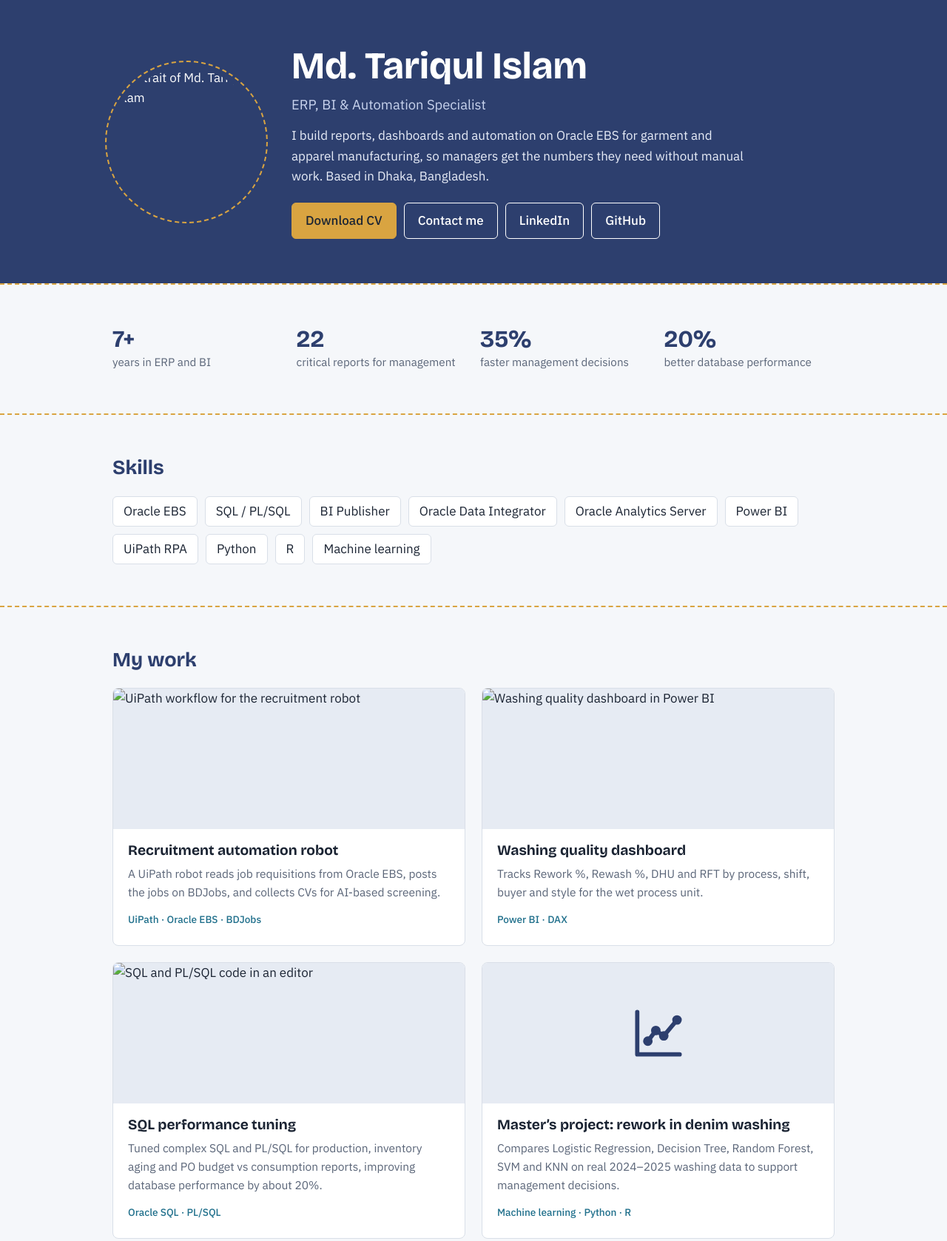
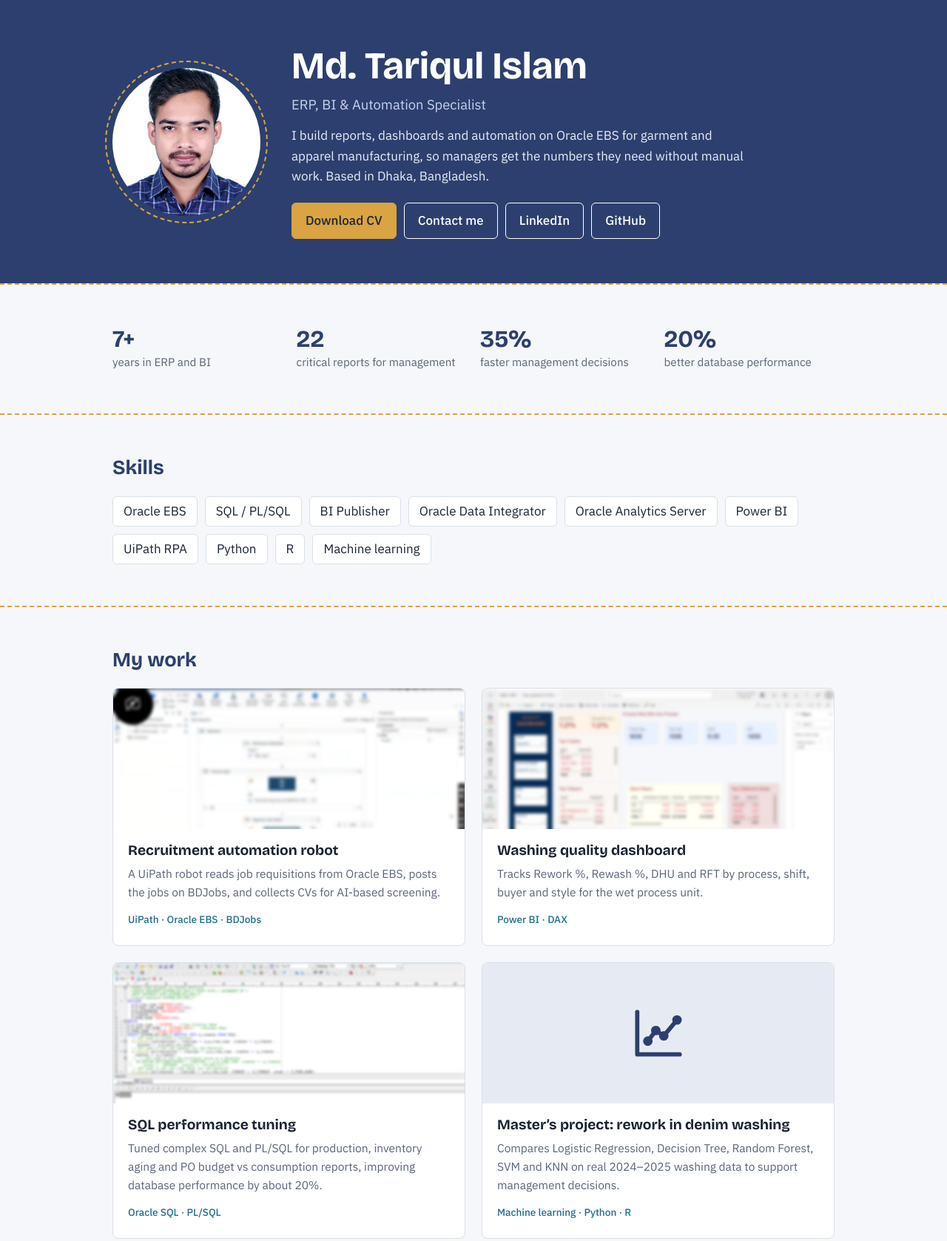
Before and after one commit to tariqulislam-dev/tariqulislam-dev.github.io, a plain HTML site: page index.html in a window 1280 px wide. Shown: the top 1678 px of the page at 74% size. Drawn offline with nearby package versions, Linux system fonts and the light colour scheme.

Commit message:
Add files via upload

```diff
--- a/index.html
+++ b/index.html
@@ -65,13 +65,13 @@ footer{padding:26px 0;color:var(--muted);font-size:.9rem;border-top:2px dashed v
 <body>
 <header class="hero">
 <div class="wrap">
-<img class="photo" src="assets/tariqul.jpg" alt="Portrait of Md. Tariqul Islam">
+<img class="photo" src="tariqul.jpg" alt="Portrait of Md. Tariqul Islam">
 <div>
 <h1>Md. Tariqul Islam</h1>
 <div class="role">ERP, BI &amp; Automation Specialist</div>
 <p>I build reports, dashboards and automation on Oracle EBS for garment and apparel manufacturing, so managers get the numbers they need without manual work. Based in Dhaka, Bangladesh.</p>
 <div class="btns">
-<a class="btn main" href="assets/Tariqul-Islam-CV.pdf" download>Download CV</a>
+<a class="btn main" href="Tariqul-Islam-CV.pdf" download>Download CV</a>
 <a class="btn" href="#contact">Contact me</a>
 <a class="btn" href="https://www.linkedin.com/in/tariqul-islam-86387b119" target="_blank" rel="noopener">LinkedIn</a>
 <a class="btn" href="https://github.com/tariqulislam-dev" target="_blank" rel="noopener">GitHub</a>
@@ -99,9 +99,9 @@ footer{padding:26px 0;color:var(--muted);font-size:.9rem;border-top:2px dashed v
 <section id="work"><div class="wrap">
 <h2>My work</h2>
 <div class="work">
-<article class="card"><img src="assets/robot.jpg" alt="UiPath workflow for the recruitment robot" loading="lazy"><div class="t"><h3>Recruitment automation robot</h3><p>A UiPath robot reads job requisitions from Oracle EBS, posts the jobs on BDJobs, and collects CVs for AI-based screening.</p><span class="tag">UiPath · Oracle EBS · BDJobs</span></div></article>
-<article class="card"><img src="assets/dashboard.jpg" alt="Washing quality dashboard in Power BI" loading="lazy"><div class="t"><h3>Washing quality dashboard</h3><p>Tracks Rework %, Rewash %, DHU and RFT by process, shift, buyer and style for the wet process unit.</p><span class="tag">Power BI · DAX</span></div></article>
-<article class="card"><img src="assets/sql.jpg" alt="SQL and PL/SQL code in an editor" loading="lazy"><div class="t"><h3>SQL performance tuning</h3><p>Tuned complex SQL and PL/SQL for production, inventory aging and PO budget vs consumption reports, improving database performance by about 20%.</p><span class="tag">Oracle SQL · PL/SQL</span></div></article>
+<article class="card"><img src="robot.jpg" alt="UiPath workflow for the recruitment robot" loading="lazy"><div class="t"><h3>Recruitment automation robot</h3><p>A UiPath robot reads job requisitions from Oracle EBS, posts the jobs on BDJobs, and collects CVs for AI-based screening.</p><span class="tag">UiPath · Oracle EBS · BDJobs</span></div></article>
+<article class="card"><img src="dashboard.jpg" alt="Washing quality dashboard in Power BI" loading="lazy"><div class="t"><h3>Washing quality dashboard</h3><p>Tracks Rework %, Rewash %, DHU and RFT by process, shift, buyer and style for the wet process unit.</p><span class="tag">Power BI · DAX</span></div></article>
+<article class="card"><img src="sql.jpg" alt="SQL and PL/SQL code in an editor" loading="lazy"><div class="t"><h3>SQL performance tuning</h3><p>Tuned complex SQL and PL/SQL for production, inventory aging and PO budget vs consumption reports, improving database performance by about 20%.</p><span class="tag">Oracle SQL · PL/SQL</span></div></article>
 <article class="card"><div class="ico" aria-hidden="true"><svg width="86" height="86" viewBox="0 0 24 24" fill="none" stroke="#2d3f6e" stroke-width="1.6" stroke-linecap="round" stroke-linejoin="round"><path d="M4 20V4M4 20h16"/><path d="M8 15l3-4 3 2 5-6"/><circle cx="8" cy="15" r="1"/><circle cx="11" cy="11" r="1"/><circle cx="14" cy="13" r="1"/><circle cx="19" cy="7" r="1"/></svg></div><div class="t"><h3>Master’s project: rework in denim washing</h3><p>Compares Logistic Regression, Decision Tree, Random Forest, SVM and KNN on real 2024–2025 washing data to support management decisions.</p><span class="tag">Machine learning · Python · R</span></div></article>
 </div>
 <p class="note">Screenshots are blurred to protect company data.</p>
@@ -128,7 +128,7 @@ footer{padding:26px 0;color:var(--muted);font-size:.9rem;border-top:2px dashed v
 
 <section id="contact"><div class="wrap">
 <h2>Contact me</h2>
-<form action="https://formspree.io/f/mzerewdd" method="POST">
+<form action="https://formspree.io/f/YOUR_FORM_ID" method="POST">
 <label>Your name<input name="name" required autocomplete="name"></label>
 <label>Your email<input type="email" name="email" required autocomplete="email"></label>
 <label>Message<textarea name="message" required></textarea></label>
```
